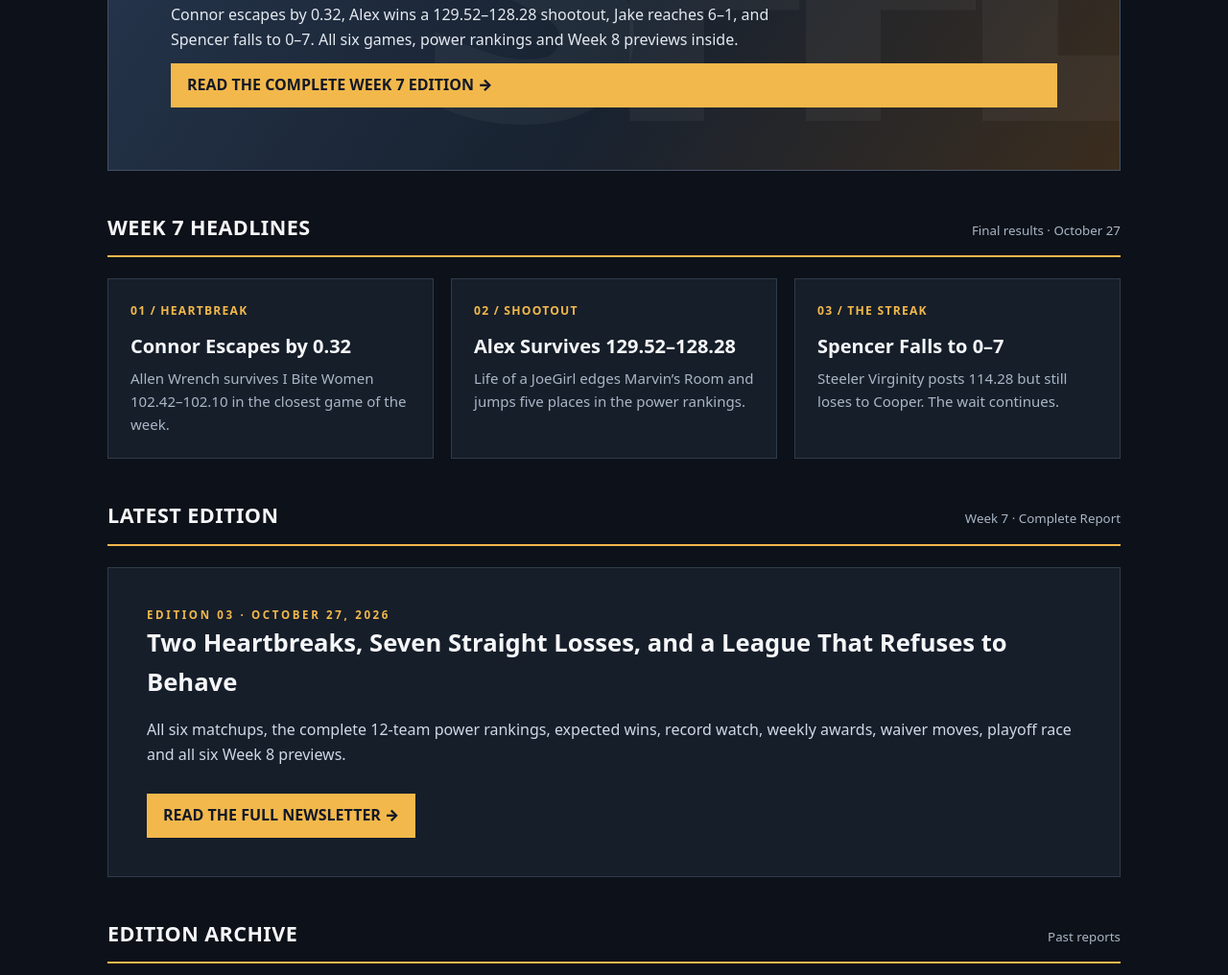
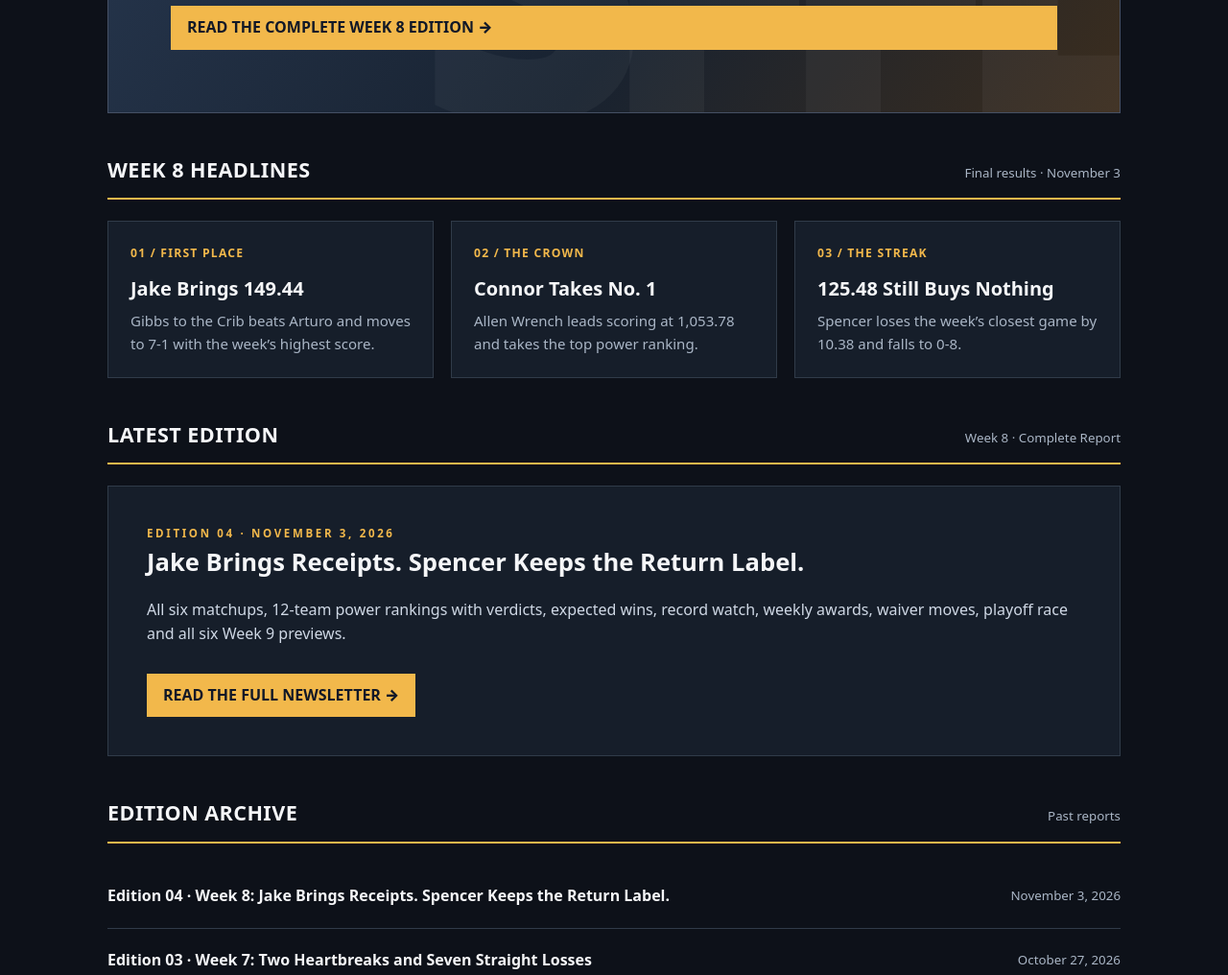
Before and after one commit to flockacakes/SexualFantasyFFWebsite, a plain HTML site: page index.html in a window 1280 px wide. Shown: the part 778-1794 px from the top of the page at 96% size. Drawn offline with Linux system fonts and the light colour scheme.

Commit message:
Feature Week 8 newsletter and preserve previous editions

```diff
--- a/index.html
+++ b/index.html
@@ -32,10 +32,10 @@
   <main id="top" class="wrap">
     <div class="mast"><div class="eyebrow">The official unofficial league publication</div><h1>THE WEEKLY<br><span>REPORT.</span></h1><p class="deck">Twelve teams. One championship. An entire season of questionable decisions.</p></div>
     <div class="line"><span>Sexual Fantasy Football League</span><span>2026 Season</span><span>New editions on Tuesdays</span></div>
-    <section class="hero" aria-label="Featured edition"><span class="tag">Edition 03 · Week 7 · October 27, 2026</span><h2>Two Heartbreaks, Seven Straight Losses, and a League That Refuses to Behave</h2><p>Connor escapes by 0.32, Alex wins a 129.52–128.28 shootout, Jake reaches 6–1, and Spencer falls to 0–7. All six games, power rankings and Week 8 previews inside.</p><a class="reportlink" href="week-7.html">READ THE COMPLETE WEEK 7 EDITION →</a></section>
-    <section id="headlines"><div class="heading"><h2>Week 7 Headlines</h2><small>Final results · October 27</small></div><div class="cards"><article class="card"><div class="num">01 / HEARTBREAK</div><h3>Connor Escapes by 0.32</h3><p>Allen Wrench survives I Bite Women 102.42–102.10 in the closest game of the week.</p></article><article class="card"><div class="num">02 / SHOOTOUT</div><h3>Alex Survives 129.52–128.28</h3><p>Life of a JoeGirl edges Marvin’s Room and jumps five places in the power rankings.</p></article><article class="card"><div class="num">03 / THE STREAK</div><h3>Spencer Falls to 0–7</h3><p>Steeler Virginity posts 114.28 but still loses to Cooper. The wait continues.</p></article></div></section>
-    <section id="edition"><div class="heading"><h2>Latest Edition</h2><small>Week 7 · Complete Report</small></div><article class="article"><div class="eyebrow">Edition 03 · October 27, 2026</div><h3>Two Heartbreaks, Seven Straight Losses, and a League That Refuses to Behave</h3><p>All six matchups, the complete 12-team power rankings, expected wins, record watch, weekly awards, waiver moves, playoff race and all six Week 8 previews.</p><a class="reportlink" href="week-7.html">READ THE FULL NEWSLETTER →</a></article></section>
-    <section id="archive"><div class="heading"><h2>Edition Archive</h2><small>Past reports</small></div><div class="archive"><strong><a href="week-7.html">Edition 03 · Week 7: Two Heartbreaks and Seven Straight Losses</a></strong><small>October 27, 2026</small></div><div class="archive"><strong><a href="week-6.html">Edition 02 · Week 6: First Place, Last Call</a></strong><small>October 20, 2026</small></div><div class="archive"><strong><a href="week-5.html">Edition 01 · Week 5: Spencer Won the Trade</a></strong><small>October 13, 2026</small></div></section>
+    <section class="hero" aria-label="Featured edition"><span class="tag">Edition 04 · Week 8 · November 3, 2026</span><h2>Jake Brings Receipts. Spencer Keeps the Return Label.</h2><p>Jake reaches 7-1, Connor takes the power-ranking crown, and Burrow’s 52.48 carries Alex to 6-2. Spencer scores 125.48 and remains winless.</p><a class="reportlink" href="week-8.html">READ THE COMPLETE WEEK 8 EDITION →</a></section>
+    <section id="headlines"><div class="heading"><h2>Week 8 Headlines</h2><small>Final results · November 3</small></div><div class="cards"><article class="card"><div class="num">01 / FIRST PLACE</div><h3>Jake Brings 149.44</h3><p>Gibbs to the Crib beats Arturo and moves to 7-1 with the week’s highest score.</p></article><article class="card"><div class="num">02 / THE CROWN</div><h3>Connor Takes No. 1</h3><p>Allen Wrench leads scoring at 1,053.78 and takes the top power ranking.</p></article><article class="card"><div class="num">03 / THE STREAK</div><h3>125.48 Still Buys Nothing</h3><p>Spencer loses the week’s closest game by 10.38 and falls to 0-8.</p></article></div></section>
+    <section id="edition"><div class="heading"><h2>Latest Edition</h2><small>Week 8 · Complete Report</small></div><article class="article"><div class="eyebrow">Edition 04 · November 3, 2026</div><h3>Jake Brings Receipts. Spencer Keeps the Return Label.</h3><p>All six matchups, 12-team power rankings with verdicts, expected wins, record watch, weekly awards, waiver moves, playoff race and all six Week 9 previews.</p><a class="reportlink" href="week-8.html">READ THE FULL NEWSLETTER →</a></article></section>
+    <section id="archive"><div class="heading"><h2>Edition Archive</h2><small>Past reports</small></div><div class="archive"><strong><a href="week-8.html">Edition 04 · Week 8: Jake Brings Receipts. Spencer Keeps the Return Label.</a></strong><small>November 3, 2026</small></div><div class="archive"><strong><a href="week-7.html">Edition 03 · Week 7: Two Heartbreaks and Seven Straight Losses</a></strong><small>October 27, 2026</small></div><div class="archive"><strong><a href="week-6.html">Edition 02 · Week 6: First Place, Last Call</a></strong><small>October 20, 2026</small></div><div class="archive"><strong><a href="week-5.html">Edition 01 · Week 5: Spencer Won the Trade</a></strong><small>October 13, 2026</small></div></section>
   </main>
   <footer><div class="wrap"><span>© 2026 Sexual Fantasy Football League · The Weekly Report</span><span>Independent fantasy league publication · Not affiliated with Yahoo or the NFL</span></div></footer>
 </body>
```
